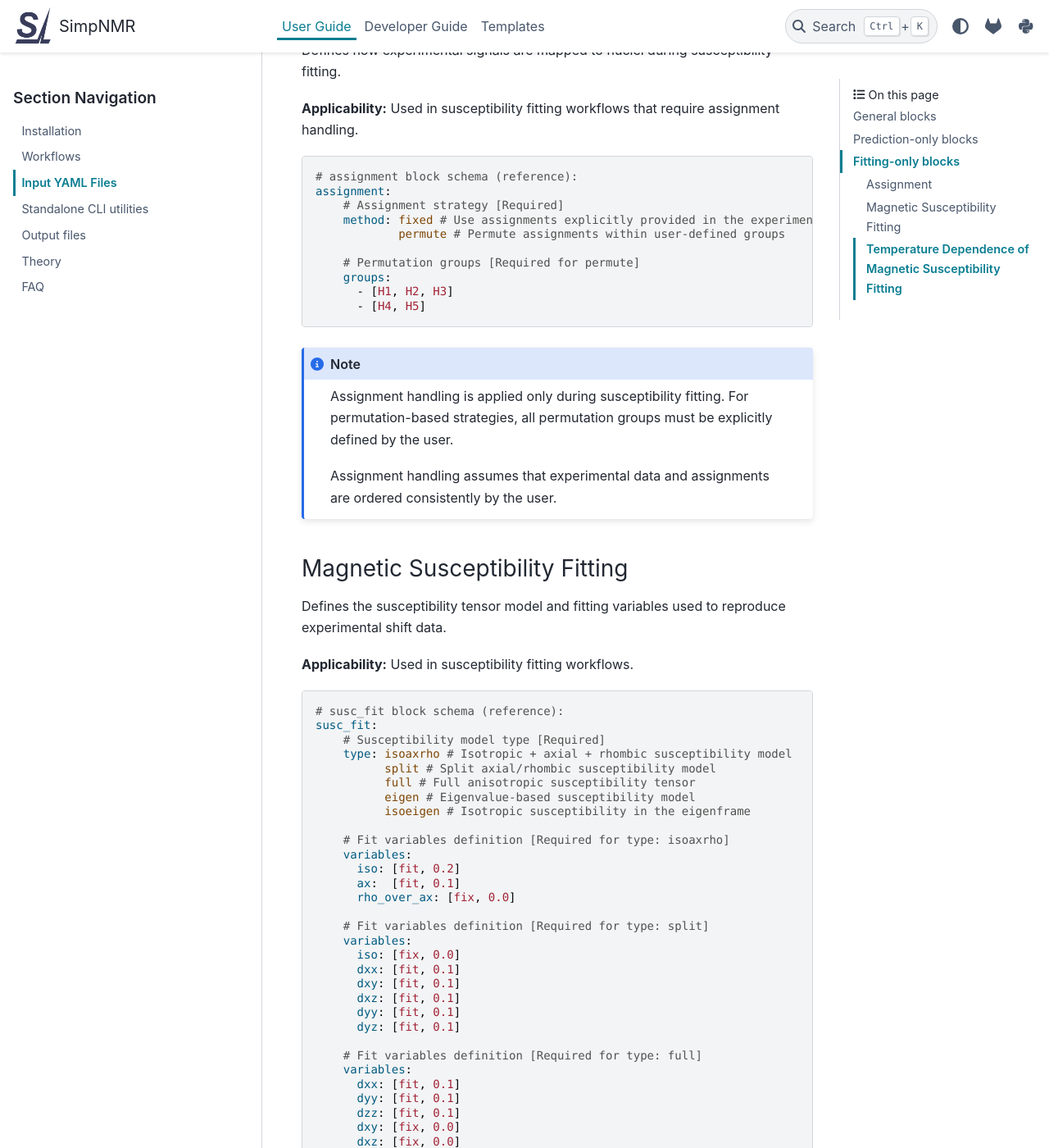
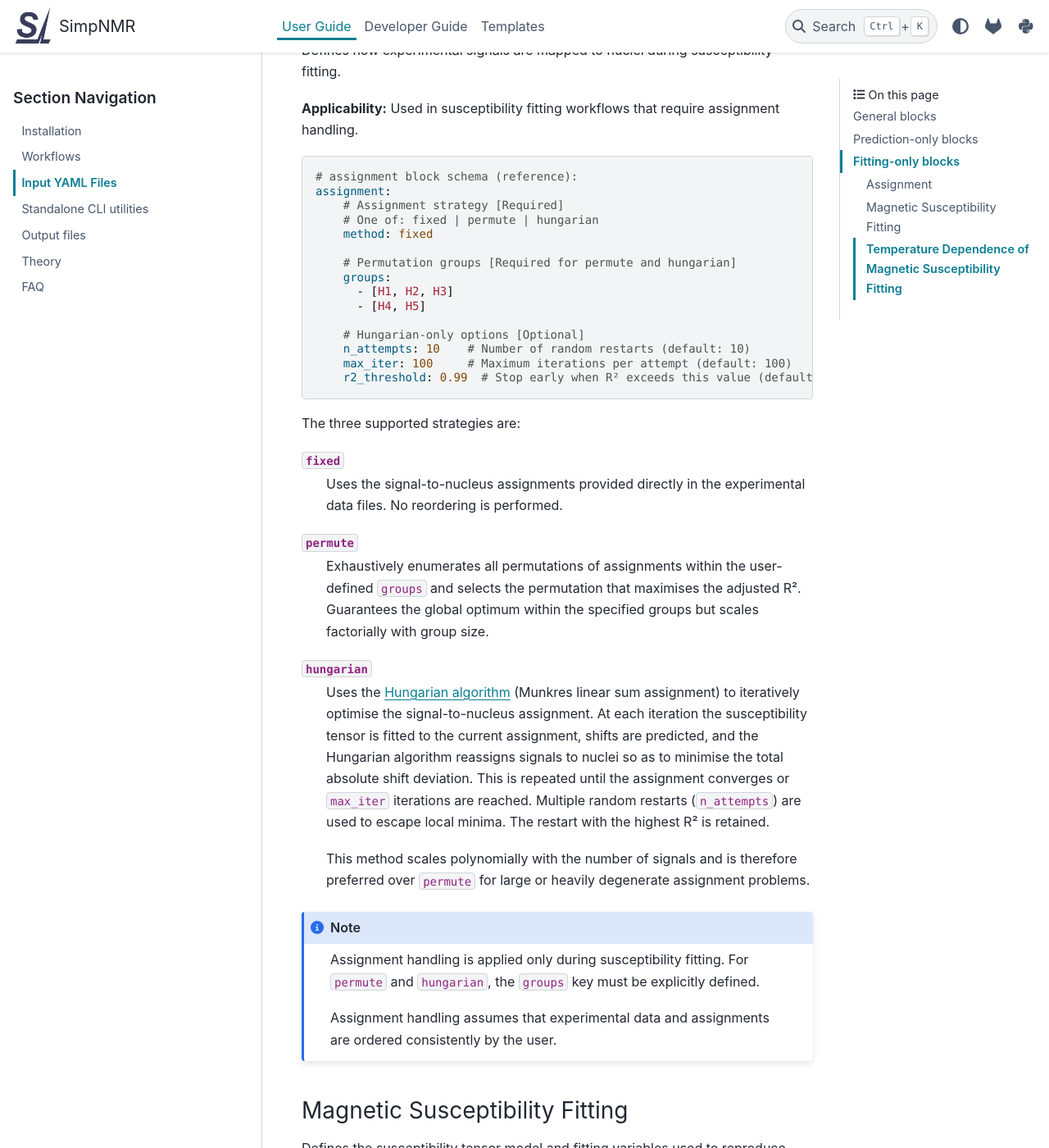
Before and after one commit to Mephistos-ML/paranmr, a Sphinx documentation site: the page built from docs/source/user_guide/input_files.rst, in a window 1280 px wide and 1400 px high, scrolled down 8006 px. Shown: the whole window at 82% size. Built offline with Sphinx 7.4.7 and the PyData theme 0.15.4, drawn with Linux system fonts in a browser that asks for light colours.

Commit message:
docs/refactor: document Hungarian assignment option and convert docstrings to Google style
- docs/user_guide/input_files.rst: document the new 'hungarian' assignment
  method in the Assignment block, including YAML schema with n_attempts,
  max_iter and r2_threshold options, and prose descriptions of all three
  methods (fixed, permute, hungarian)
- assign.py, test_hungarian_assignment.py: convert docstrings to Google style
- Remove temporary input_permute_temp.yml example file

```diff
--- a/docs/source/user_guide/input_files.rst
+++ b/docs/source/user_guide/input_files.rst
@@ -361,21 +361,55 @@ Used in susceptibility fitting workflows that require assignment handling.
     # assignment block schema (reference):
     assignment:
         # Assignment strategy [Required]
-        method: fixed # Use assignments explicitly provided in the experimental data
-                permute # Permute assignments within user-defined groups
+        # One of: fixed | permute | hungarian
+        method: fixed
 
-        # Permutation groups [Required for permute]
+        # Permutation groups [Required for permute and hungarian]
         groups:
           - [H1, H2, H3]
           - [H4, H5]
 
+        # Hungarian-only options [Optional]
+        n_attempts: 10    # Number of random restarts (default: 10)
+        max_iter: 100     # Maximum iterations per attempt (default: 100)
+        r2_threshold: 0.99  # Stop early when R² exceeds this value (default: 0.99)
+
+The three supported strategies are:
+
+``fixed``
+    Uses the signal-to-nucleus assignments provided directly in the experimental
+    data files. No reordering is performed.
+
+``permute``
+    Exhaustively enumerates all permutations of assignments within the
+    user-defined ``groups`` and selects the permutation that maximises the
+    adjusted R². Guarantees the global optimum within the specified groups but
+    scales factorially with group size.
+
+``hungarian``
+    Uses the `Hungarian algorithm`_ (Munkres linear sum assignment) to
+    iteratively optimise the signal-to-nucleus assignment.  At each iteration
+    the susceptibility tensor is fitted to the current assignment, shifts are
+    predicted, and the Hungarian algorithm reassigns signals to nuclei so as to
+    minimise the total absolute shift deviation.  This is repeated until the
+    assignment converges or ``max_iter`` iterations are reached.  Multiple
+    random restarts (``n_attempts``) are used to escape local minima.  The
+    restart with the highest R² is retained.
+
+    This method scales polynomially with the number of signals and is therefore
+    preferred over ``permute`` for large or heavily degenerate assignment
+    problems.
+
+.. _Hungarian algorithm: https://en.wikipedia.org/wiki/Hungarian_algorithm
+
 .. note::
 
    Assignment handling is applied only during susceptibility fitting.
-   For permutation-based strategies, all permutation groups must be explicitly
-   defined by the user.
+   For ``permute`` and ``hungarian``, the ``groups`` key must be explicitly
+   defined.
 
-   Assignment handling assumes that experimental data and assignments are ordered consistently by the user.
+   Assignment handling assumes that experimental data and assignments are
+   ordered consistently by the user.
 
 Magnetic Susceptibility Fitting
 ^^^^^^^^^^^^^^^^^^^^^^^^^^^^^^^
```
Also changed, not shown: 3 other files.
